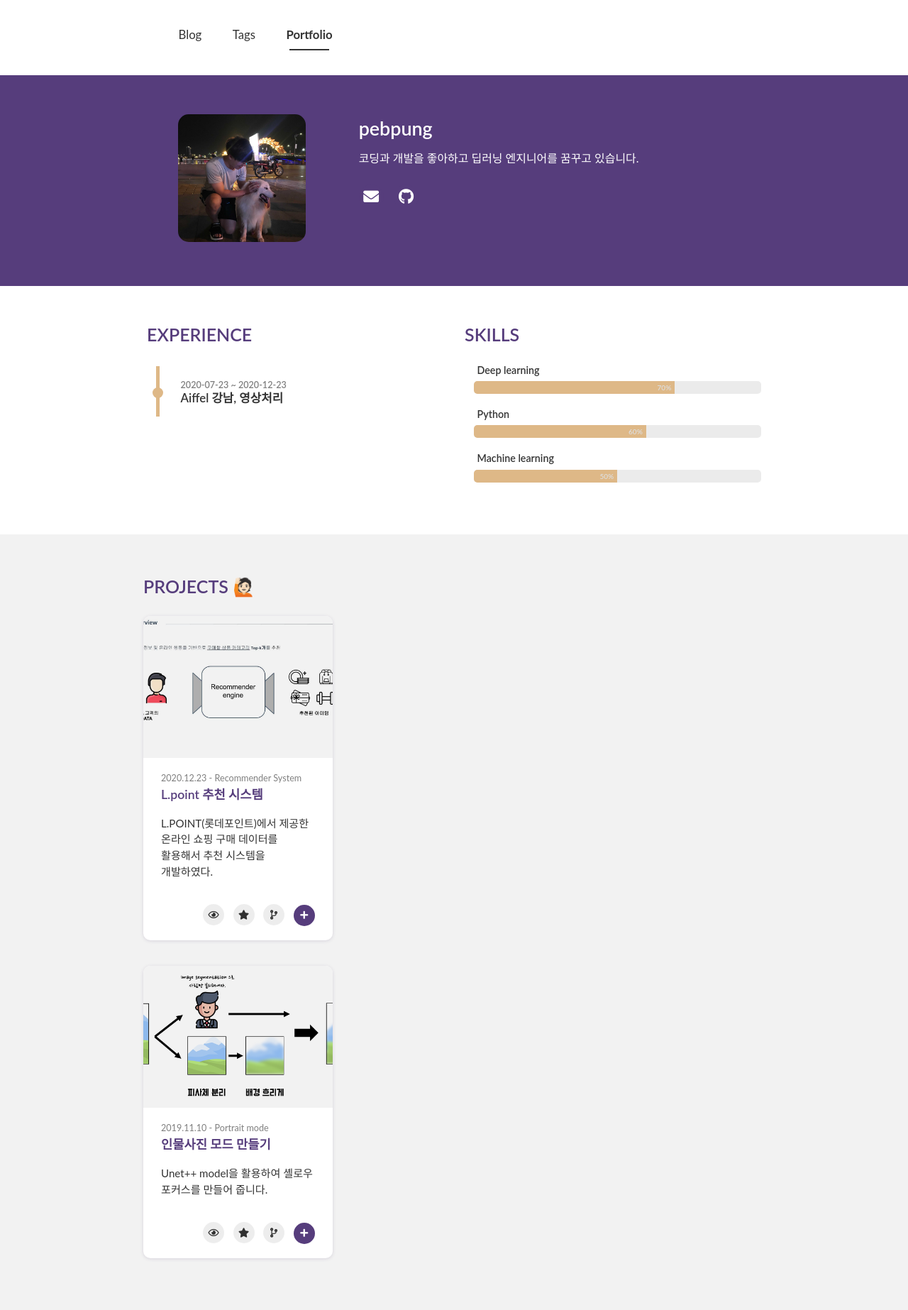
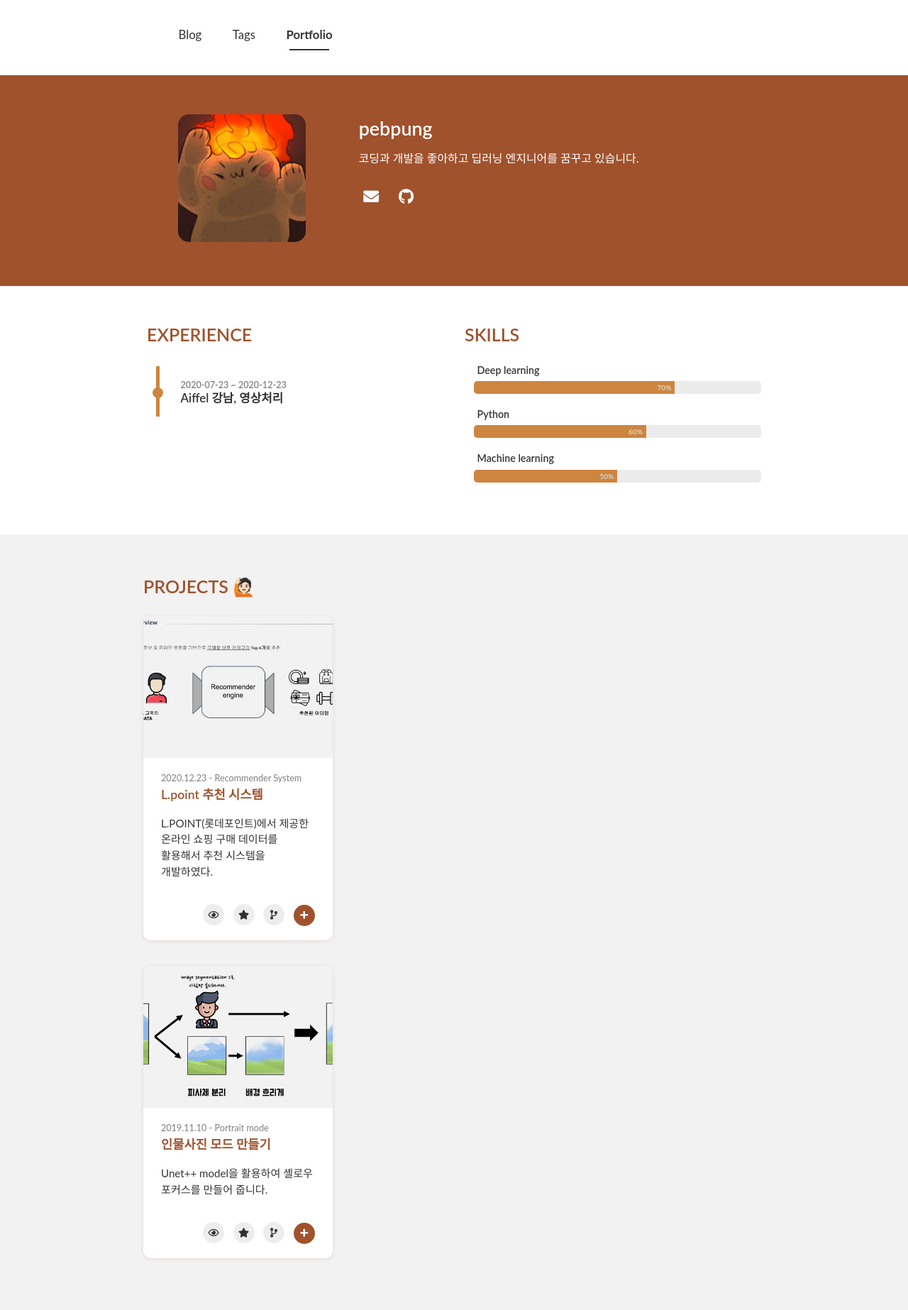
Before and after one commit to PEBpung/PEBpung.github.io, a Jekyll site: the page built from portfolio.html, in a window 1280 px wide. Shown: the whole page at 71% size. Built offline with Jekyll 4.4.1, drawn with Linux system fonts in a browser that asks for light colours; nearby versions of some CDN libraries; some web fonts are replaced.

Commit message:
[change] profile & color

```diff
--- a/_config.yml
+++ b/_config.yml
@@ -9,7 +9,7 @@ theme_settings :
 
   # Profile Settings
   profile :
-    image : assets/img/myProfile.JPG
+    image : assets/img/hot.png
     username : pebpung
     description : 코딩과 개발을 좋아하고 딥러닝 엔지니어를 꿈꾸고 있습니다.
     experience :
--- a/_sass/base/_global.scss
+++ b/_sass/base/_global.scss
@@ -5,7 +5,7 @@
 }
 
 ::selection {
-	background: $theme-color;
+	background: #B22222;
 	color: $theme-bright;
   }
 
--- a/_sass/base/_variable.scss
+++ b/_sass/base/_variable.scss
@@ -1,7 +1,7 @@
-$theme-color : #DEB887;
-$theme-bright : #f7f4f9;
-$theme-dark : #563d7c;
-$theme-dark2 : #443063;
+$theme-color : #CD853F;
+$theme-bright : #FFE4C4;
+$theme-dark : #A0522D;
+$theme-dark2 : #8B4513;
 $text : rgba(0,0,0,0.8);
 $text-gray : rgba(0,0,0,0.54);
 
```
Also changed, not shown: assets/img/hot.png (added).
